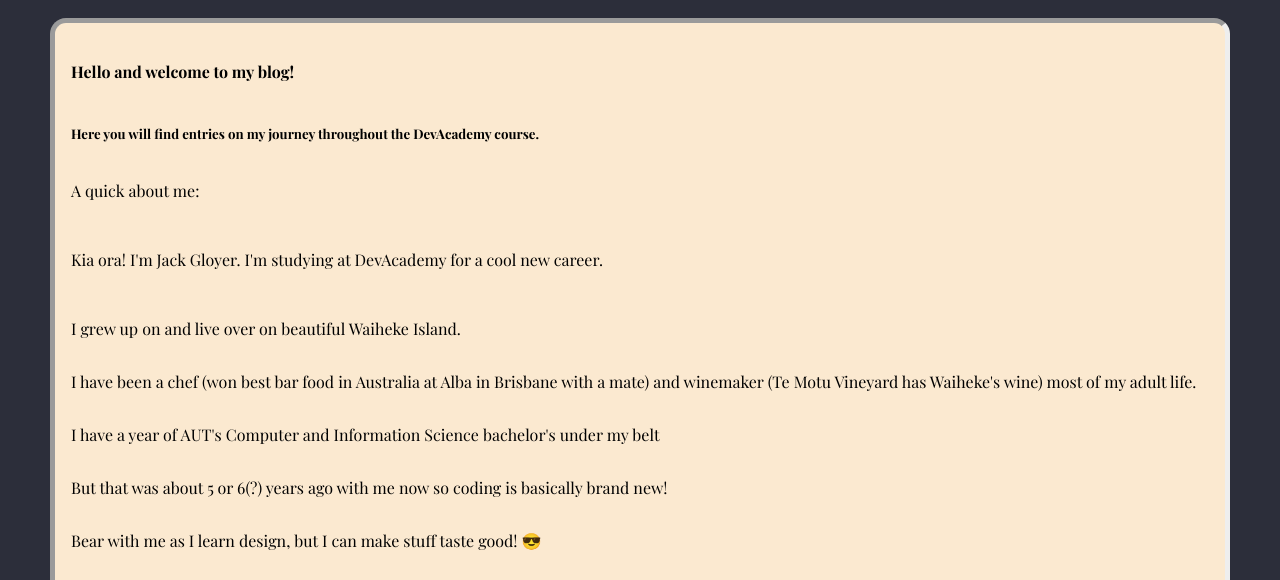
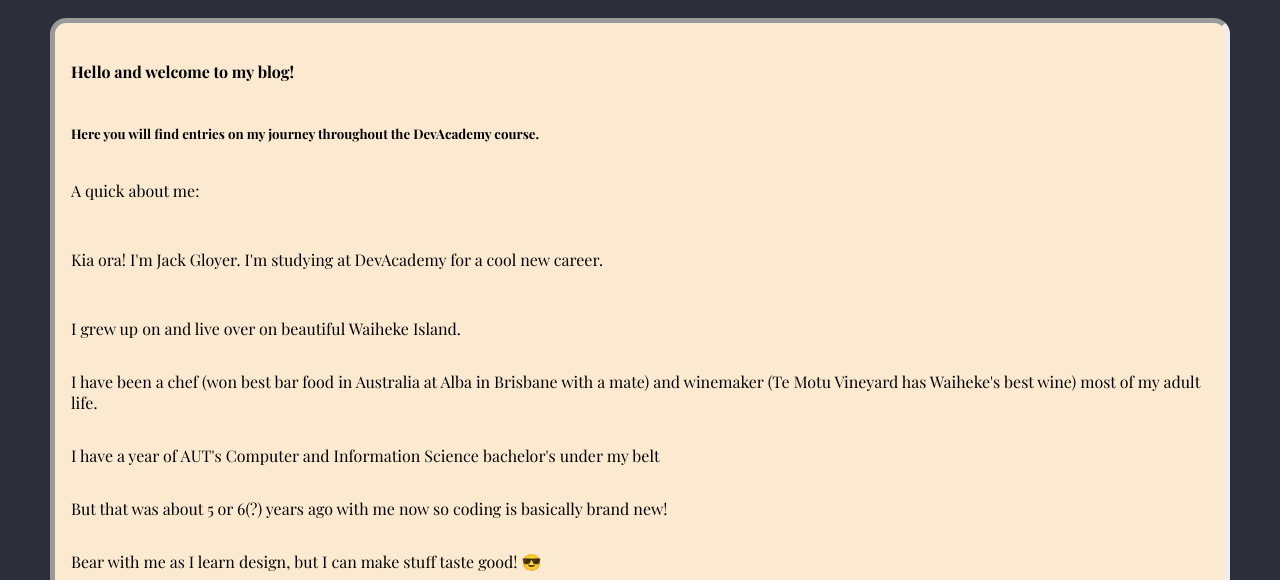
Before and after one commit to jack-gloyer/jack-gloyer.github.io, a plain HTML site: page index.html in a window 1280 px wide. Shown: the part 144-724 px from the top of the page. Drawn offline with nearby package versions, Linux system fonts and the light colour scheme; a web font is replaced by a local one.

Commit message:
fix typo in index

```diff
--- a/index.html
+++ b/index.html
@@ -31,7 +31,7 @@
         <p>A quick about me:</p>
           <p></p>Kia ora! I'm Jack Gloyer. I'm studying at DevAcademy for a cool new career.</p>
           <p>I grew up on and live over on beautiful Waiheke Island.</p>
-          <p>I have been a chef (won best bar food in Australia at Alba in Brisbane with a mate) and winemaker (Te Motu Vineyard has Waiheke's wine) most of my adult life.</p>
+          <p>I have been a chef (won best bar food in Australia at Alba in Brisbane with a mate) and winemaker (Te Motu Vineyard has Waiheke's best wine) most of my adult life.</p>
           <p>I have a year of AUT's Computer and Information Science bachelor's under my belt</p>
           <p>But that was about 5 or 6(?) years ago with me now so coding is basically brand new!</p>
           <p>Bear with me as I learn design, but I can make stuff taste good! 😎</p>
```
